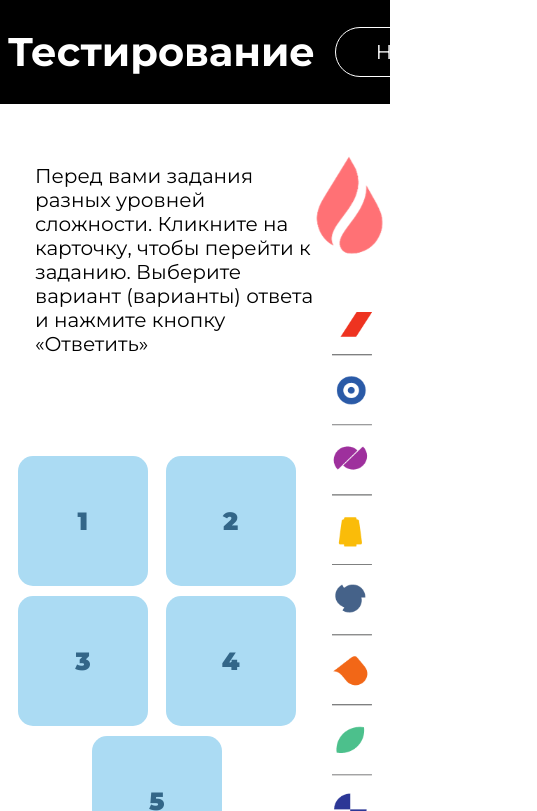
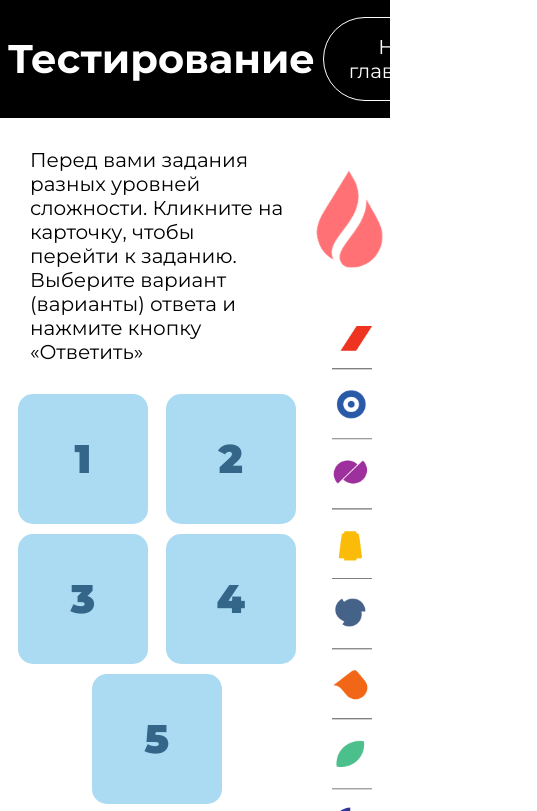
Before and after one commit to MilanIsmagulov/7_cok_operation_system, a plain HTML site: page pages/3_eom/index.html in a window 390 px wide. Shown: the top 811 px of the page, 537 px wide, since content can reach past the window. Drawn offline with Linux system fonts and the light colour scheme.

Commit message:
fixed_styles

```diff
--- a/pages/3_eom/styles/style.css
+++ b/pages/3_eom/styles/style.css
@@ -36,14 +36,14 @@ header h1 {
 }
 
 .header_links a {
-    font-size: 1vw;
+    font-size: clamp(20px,1vw,30px);
     text-decoration: none;
     text-align: center;
     color: white;
-    padding: 2vh 0vh;
+    padding: 2vh 1vh;
     border: solid 0.13vw;
     border-radius: 100vw;
-    width: 10vw;
+    width: clamp(120px,10vw,180px);
     margin-left: 2vw;
     transition: all 0.15s;
 }
@@ -59,9 +59,7 @@ header h1 {
 }
 
 .text_wrap {
-    padding-top: 50px;
-    margin-bottom: 50px;
-    margin-left: 70px;
+    padding: clamp(30px,2vw,50px);
 }
 
 .welcome_text{
@@ -184,7 +182,7 @@ header h1 {
         padding: 12px;
         padding-left: 25px;
         padding-right: 25px;
-        width: 150px;
+        width: clamp(120px,10vw,180px);
         margin-left: 20px;
     }
 
@@ -197,9 +195,7 @@ header h1 {
     }
 
     .text_wrap {
-        padding-top: 40px;
-        margin-bottom: 40px;
-        margin-left: 35px;
+        padding: clamp(30px,2vw,50px);
     }
 
     .welcome_text{
@@ -250,9 +246,7 @@ header h1 {
     }
 
     .text_wrap {
-        padding-top: 60px;
-        margin-bottom: 100px;
-        margin-left: 35px;
+        padding: clamp(30px,2vw,50px);
     }
 
     .welcome_text {
@@ -282,15 +276,42 @@ header h1 {
 
 @media (max-width: 1180px){
     .question button{
+        font-size: 40px;
         border-radius: 15px;
         width: 130px;
         height: 130px;
     }
-}
 
-@media (max-width: 820px){
     .questions_btns{
         flex-wrap: wrap;
     }
 
+    .header_links a {
+        font-size: clamp(20px,1vw,30px);
+        text-decoration: none;
+        text-align: center;
+        color: white;
+        padding: 2vh 1vh;
+        border: solid 0.13vw;
+        border-radius: 100vw;
+        width: clamp(120px,10vw,180px);
+        margin-left: 2vw;
+        transition: all 0.15s;
+    }
 }
+
+
+@media (max-width: 820px){
+    .header_links a {
+        font-size: clamp(20px,1vw,30px);
+        text-decoration: none;
+        text-align: center;
+        color: white;
+        padding: 2vh 1vh;
+        border: solid 0.13vw;
+        border-radius: 100vw;
+        width: clamp(120px,10vw,180px);
+        margin-left: 2vw;
+        transition: all 0.15s;
+    }
+}
```
